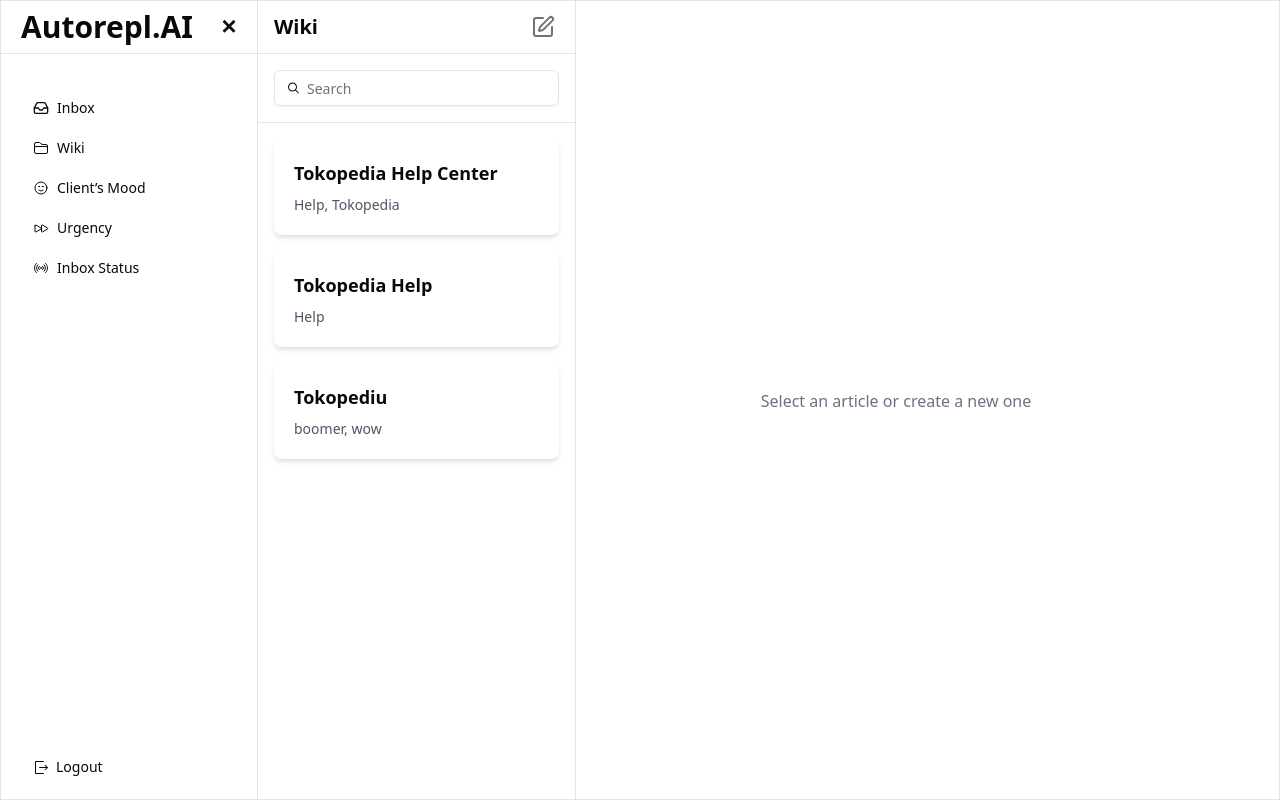
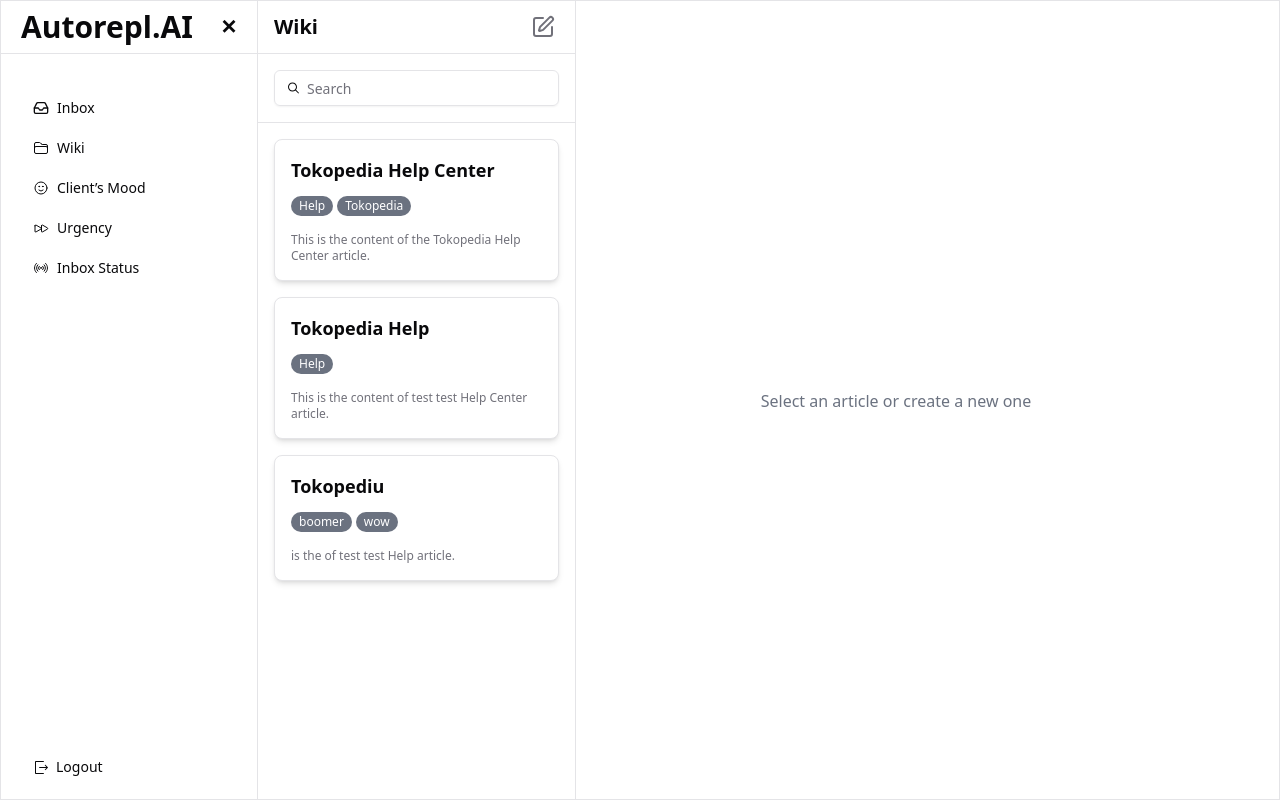
Before and after one commit to marcellinoco/autorepl, a Next.js app in the folder frontend/: page /wiki in a window 1280 px wide. Built offline with nearby package versions, Linux system fonts and the light colour scheme; no server answers.

Commit message:
change article card

```diff
--- a/frontend/components/wiki/ArticleItem.tsx
+++ b/frontend/components/wiki/ArticleItem.tsx
@@ -5,10 +5,26 @@
 
 const ArticleItem: FC<ArticleItemProps> = ({ article, onEdit }) => {
   return (
-    <li className="shadow-md rounded-lg p-5 mb-4 cursor-pointer hover:bg-gray-100 transition-all duration-300" onClick={() => onEdit(article)}>
-      <div>
-        <h3 className="text-lg font-bold mb-2">{article.title}</h3>
-        {article.categories && <p className="text-sm text-gray-600">{article.categories.join(", ")}</p>}
+    <li className="flex flex-col items-start gap-2 rounded-lg border p-4 text-left text-sm transition-all hover:bg-accent bg-[#FFF] cursor-pointer shadow-md" onClick={() => onEdit(article)}>
+      <div className="flex w-full flex-col gap-1 min-w-[250px]">
+        <div className="flex items-center justify-between">
+          <div className="font-semibold text-lg">{article.title}</div>
+        </div>
+        {article.categories && (
+          <div className="flex flex-wrap gap-1 mt-2">
+            {article.categories.map((category) => (
+              <span
+                key={category}
+                className="bg-gray-500 text-white text-xs leading-none rounded-full px-2 py-1"
+              >
+                {category}
+              </span>
+            ))}
+          </div>
+        )}
+      </div>
+      <div className="line-clamp-3 text-xs text-muted-foreground mt-2">
+        {article.content}
       </div>
     </li>
   );
```
Also changed, not shown: 1 other file (tests, documents, lock files or other folders).
